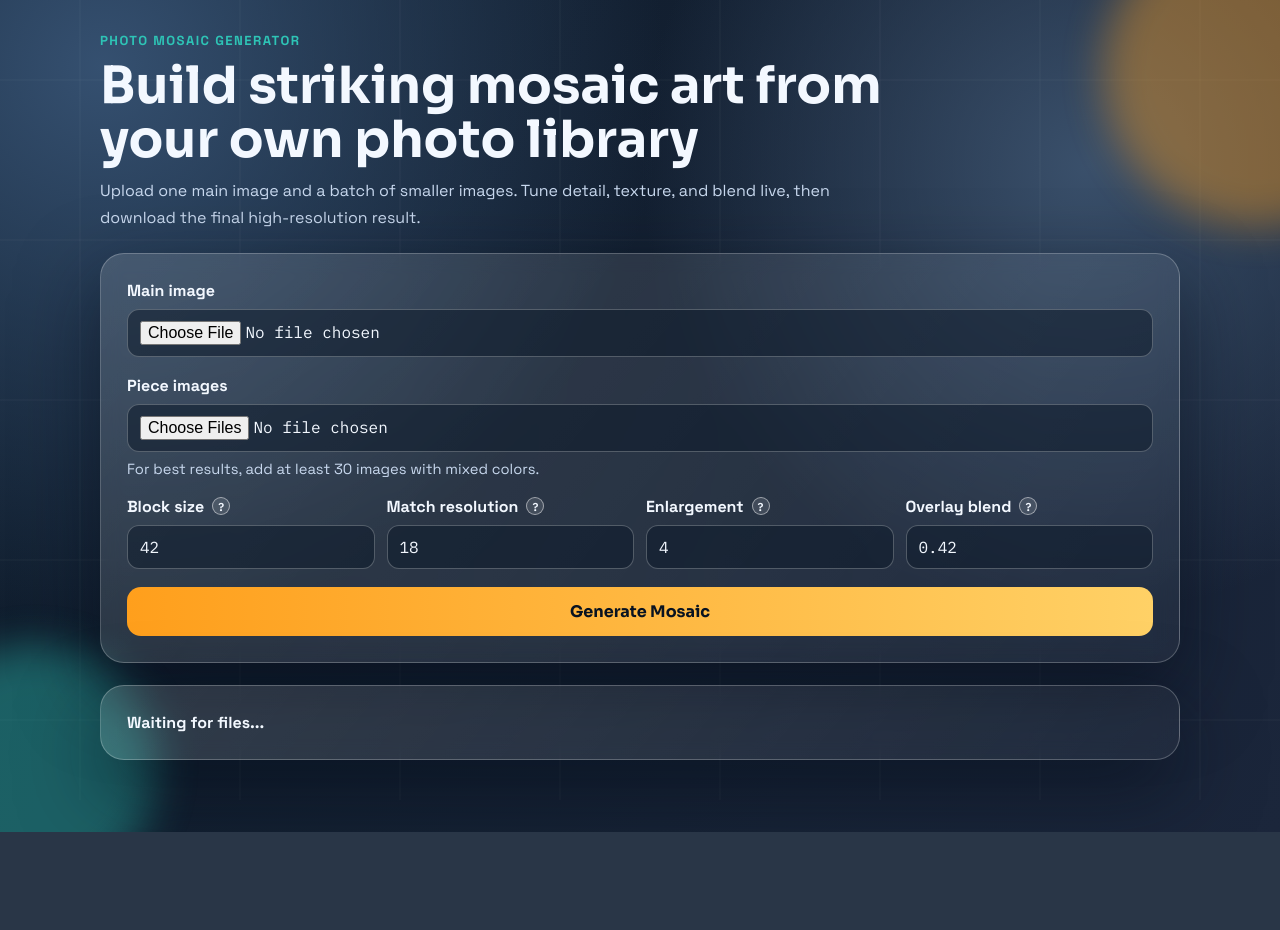
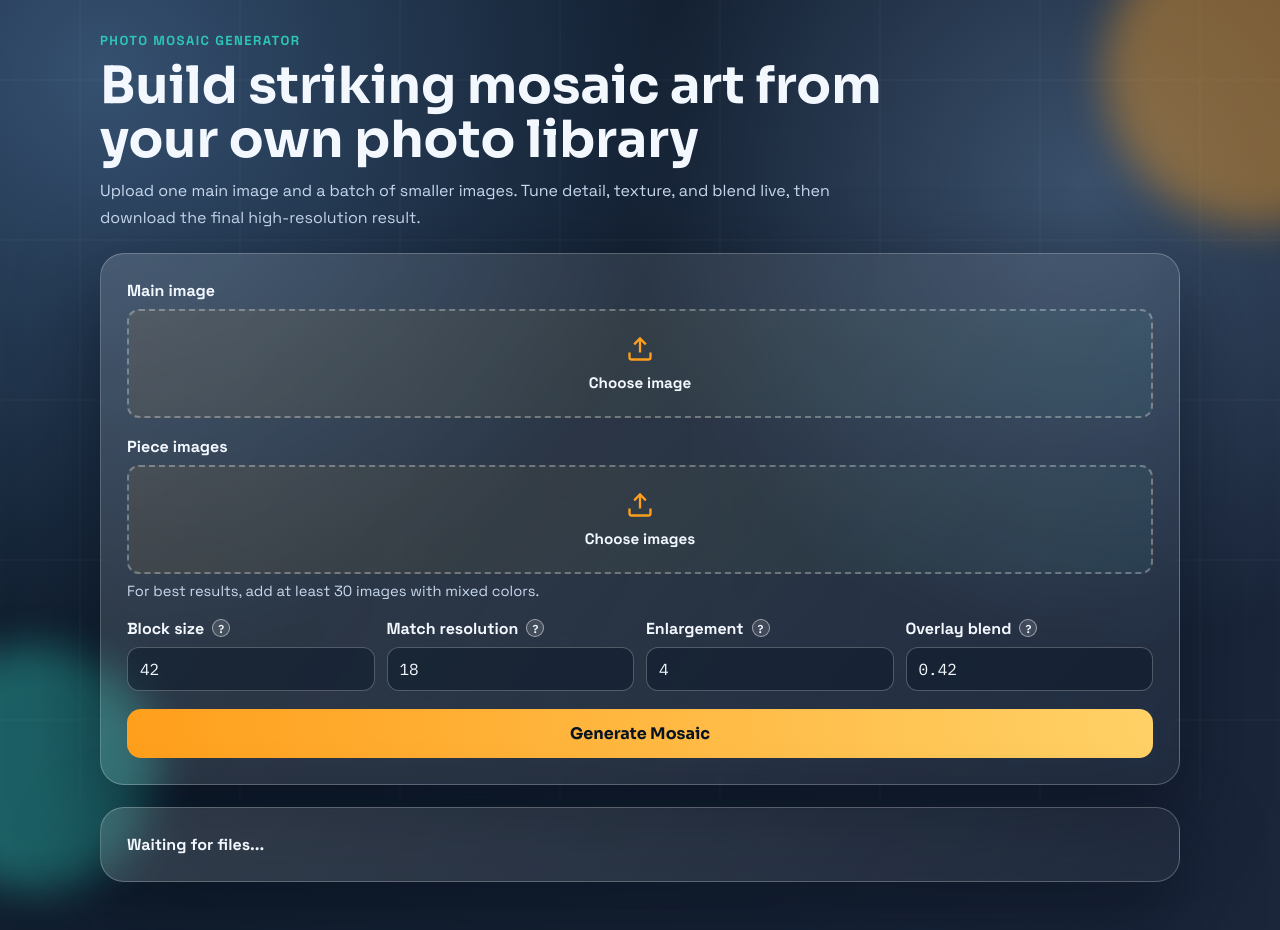
Before and after one commit to Ami-hub/mosaic-picture, a Flask app: page / in a window 1280 px wide. Before the commit the page ends 832 px from the top, so only its background shows below. Run offline with Flask 3, Linux system fonts and the light colour scheme.

Commit message:
feat: new upload warpper

```diff
--- a/static/app.js
+++ b/static/app.js
@@ -11,6 +11,32 @@ function setStatus(message, kind = "") {
   statusNode.className = `status ${kind}`.trim();
   statusNode.textContent = message;
 }
+
+function updateFileDisplay(inputId) {
+  const input = document.getElementById(inputId);
+  const label = input.nextElementSibling;
+  const filenameSpan = label.querySelector(".upload-filename");
+
+  if (input.files.length > 0) {
+    if (input.multiple) {
+      filenameSpan.textContent = `${input.files.length} files selected`;
+    } else {
+      filenameSpan.textContent = input.files[0].name;
+    }
+    label.classList.add("has-files");
+  } else {
+    filenameSpan.textContent = "";
+    label.classList.remove("has-files");
+  }
+}
+
+document.getElementById("targetImage").addEventListener("change", () => {
+  updateFileDisplay("targetImage");
+});
+
+document.getElementById("pieceImages").addEventListener("change", () => {
+  updateFileDisplay("pieceImages");
+});
 
 form.addEventListener("submit", async (event) => {
   event.preventDefault();
--- a/static/styles.css
+++ b/static/styles.css
@@ -174,7 +174,10 @@ body {
   outline-offset: 2px;
 }
 
-.field-group input[type="file"],
+.field-group input[type="file"] {
+  display: none;
+}
+
 .field-group input[type="number"] {
   width: 100%;
   background: rgba(13, 27, 42, 0.55);
@@ -188,6 +191,80 @@ body {
 
 .field-group input[type="range"] {
   width: 100%;
+}
+
+.upload-wrapper {
+  position: relative;
+  display: flex;
+  align-items: stretch;
+}
+
+.upload-btn {
+  flex: 1;
+  display: flex;
+  flex-direction: column;
+  align-items: center;
+  justify-content: center;
+  gap: 10px;
+  padding: 24px;
+  background: linear-gradient(135deg, rgba(255, 159, 28, 0.08), rgba(46, 196, 182, 0.06));
+  border: 2px dashed rgba(255, 255, 255, 0.3);
+  border-radius: 12px;
+  cursor: pointer;
+  transition: all 240ms cubic-bezier(0.4, 0, 0.2, 1);
+  color: var(--text-main);
+  position: relative;
+  min-height: 64px;
+}
+
+.upload-btn:hover {
+  border-color: var(--accent);
+  background: linear-gradient(135deg, rgba(255, 159, 28, 0.16), rgba(46, 196, 182, 0.12));
+  box-shadow: 0 12px 32px rgba(255, 159, 28, 0.15);
+}
+
+.upload-btn:focus-within {
+  border-color: var(--accent-2);
+  background: linear-gradient(135deg, rgba(255, 159, 28, 0.12), rgba(46, 196, 182, 0.18));
+  box-shadow: 0 0 0 3px rgba(46, 196, 182, 0.2);
+}
+
+.upload-btn.has-files {
+  border-style: solid;
+  border-color: var(--accent-2);
+  background: linear-gradient(135deg, rgba(46, 196, 182, 0.12), rgba(255, 159, 28, 0.06));
+}
+
+.upload-icon {
+  width: 28px;
+  height: 28px;
+  color: var(--accent);
+  transition: color 200ms ease, transform 200ms ease;
+  flex-shrink: 0;
+}
+
+.upload-btn:hover .upload-icon {
+  color: #ffd166;
+  transform: translateY(-2px);
+}
+
+.upload-text {
+  font-weight: 600;
+  font-size: 0.95rem;
+  white-space: nowrap;
+}
+
+.upload-filename {
+  font-size: 0.82rem;
+  color: var(--text-soft);
+  display: block;
+  max-width: 100%;
+  word-break: break-word;
+  text-align: center;
+}
+
+.upload-filename:empty {
+  display: none;
 }
 
 .hint {
--- a/templates/index.html
+++ b/templates/index.html
@@ -31,12 +31,34 @@
         <form id="mosaic-form" class="mosaic-form" novalidate>
           <div class="field-group">
             <label for="targetImage">Main image</label>
-            <input id="targetImage" name="targetImage" type="file" accept="image/*" required />
+            <div class="upload-wrapper">
+              <input id="targetImage" name="targetImage" type="file" accept="image/*" required />
+              <label for="targetImage" class="upload-btn" aria-label="Upload main image">
+                <svg class="upload-icon" viewBox="0 0 24 24" fill="none" stroke="currentColor" stroke-width="2" aria-hidden="true">
+                  <path d="M21 15v4a2 2 0 0 1-2 2H5a2 2 0 0 1-2-2v-4"/>
+                  <polyline points="17 8 12 3 7 8"/>
+                  <line x1="12" y1="3" x2="12" y2="15"/>
+                </svg>
+                <span class="upload-text">Choose image</span>
+                <span class="upload-filename"></span>
+              </label>
+            </div>
           </div>
 
           <div class="field-group">
             <label for="pieceImages">Piece images</label>
-            <input id="pieceImages" name="pieceImages" type="file" accept="image/*" multiple required />
+            <div class="upload-wrapper">
+              <input id="pieceImages" name="pieceImages" type="file" accept="image/*" multiple required />
+              <label for="pieceImages" class="upload-btn" aria-label="Upload piece images">
+                <svg class="upload-icon" viewBox="0 0 24 24" fill="none" stroke="currentColor" stroke-width="2" aria-hidden="true">
+                  <path d="M21 15v4a2 2 0 0 1-2 2H5a2 2 0 0 1-2-2v-4"/>
+                  <polyline points="17 8 12 3 7 8"/>
+                  <line x1="12" y1="3" x2="12" y2="15"/>
+                </svg>
+                <span class="upload-text">Choose images</span>
+                <span class="upload-filename"></span>
+              </label>
+            </div>
             <p class="hint">For best results, add at least 30 images with mixed colors.</p>
           </div>
 
```
Also changed, not shown: other parts of static/styles.css (+22 -5 lines).
